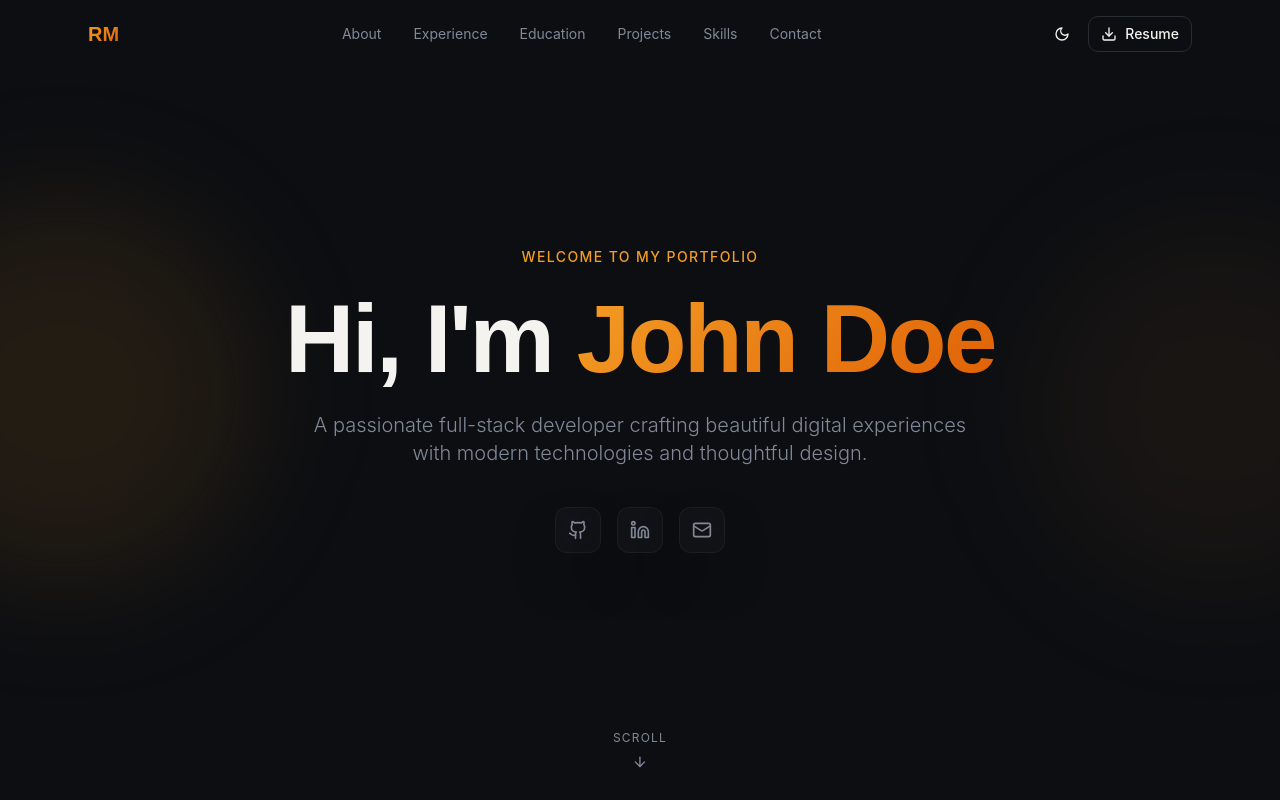
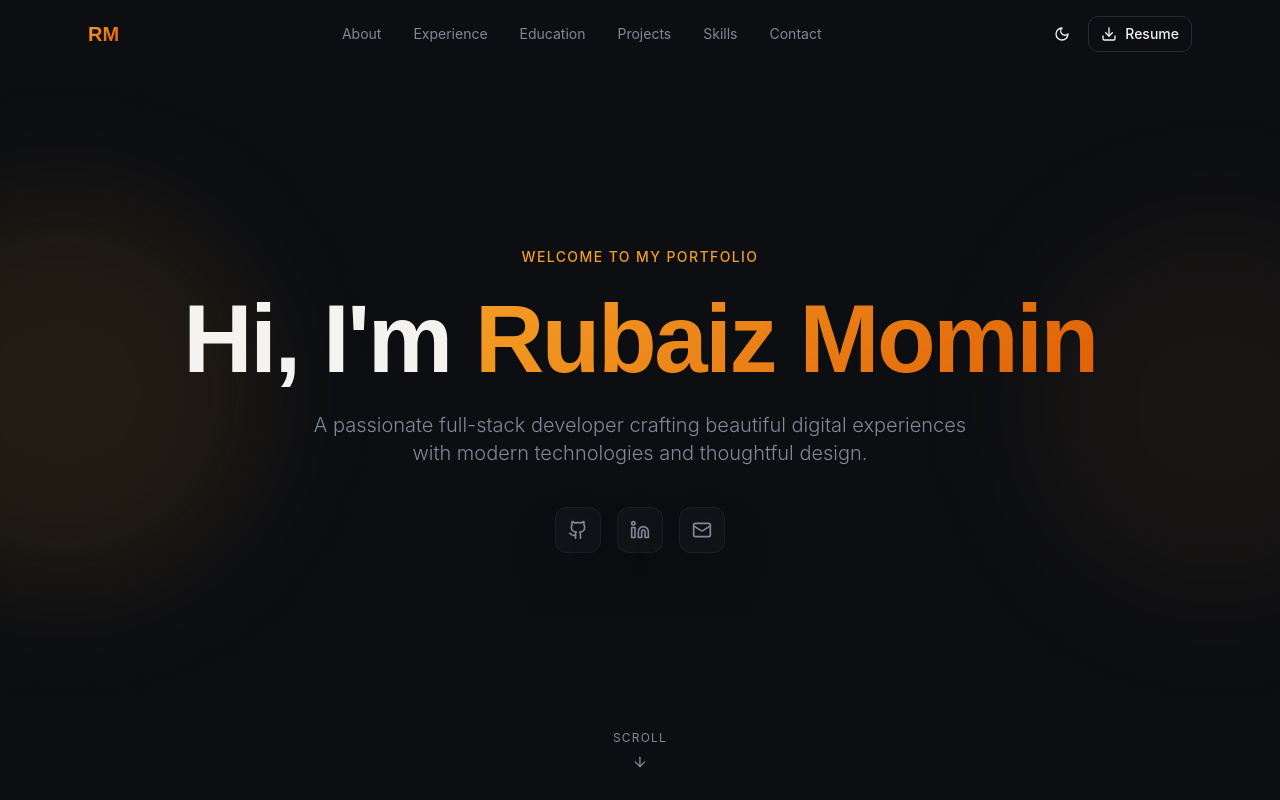
Before and after one commit to rubaizmomin/portfolio, a React (Vite) app: page / in a window 1280 px wide. Shown: the top 800 px of the page. Built offline with nearby package versions, Linux system fonts and the light colour scheme; the HTML template or start-up script is replaced by a standard one.

Commit message:
changed name

```diff
--- a/index.html
+++ b/index.html
@@ -3,19 +3,15 @@
   <head>
     <meta charset="UTF-8" />
     <meta name="viewport" content="width=device-width, initial-scale=1.0" />
-    <title>John Doe | Full-Stack Developer Portfolio</title>
+    <title>Rubaiz Momin</title>
     <meta name="description" content="Full-stack developer portfolio showcasing projects, experience, and skills in React, TypeScript, and modern web technologies." />
-    <meta name="author" content="John Doe" />
+    <meta name="author" content="Rubaiz Momin" />
     <meta name="keywords" content="portfolio, developer, full-stack, React, TypeScript, web development" />
 
-    <meta property="og:title" content="John Doe | Full-Stack Developer Portfolio" />
+    <meta property="og:title" content="Rubaiz Momin" />
     <meta property="og:description" content="Full-stack developer portfolio showcasing projects, experience, and skills in React, TypeScript, and modern web technologies." />
     <meta property="og:type" content="website" />
     <meta property="og:image" content="https://lovable.dev/opengraph-image-p98pqg.png" />
-
-    <meta name="twitter:card" content="summary_large_image" />
-    <meta name="twitter:site" content="@johndoe" />
-    <meta name="twitter:image" content="https://lovable.dev/opengraph-image-p98pqg.png" />
   </head>
 
   <body>
--- a/src/components/portfolio/ContactSection.tsx
+++ b/src/components/portfolio/ContactSection.tsx
@@ -30,7 +30,7 @@ const ContactSection = () => {
                   <label className="text-sm font-medium mb-2 block">Name</label>
                   <input
                     type="text"
-                    placeholder="John Doe"
+                    placeholder="Rubaiz Momin"
                     className="w-full px-4 py-3 rounded-lg bg-secondary border border-border focus:border-primary focus:outline-none focus:ring-1 focus:ring-primary transition-all"
                   />
                 </div>
@@ -38,7 +38,7 @@ const ContactSection = () => {
                   <label className="text-sm font-medium mb-2 block">Email</label>
                   <input
                     type="email"
-                    placeholder="john@example.com"
+                    placeholder="rubaizmomin@gmail.com"
                     className="w-full px-4 py-3 rounded-lg bg-secondary border border-border focus:border-primary focus:outline-none focus:ring-1 focus:ring-primary transition-all"
                   />
                 </div>
@@ -75,10 +75,10 @@ const ContactSection = () => {
                 <div>
                   <h3 className="font-semibold mb-1">Email</h3>
                   <a
-                    href="mailto:hello@johndoe.com"
+                    href="mailto:rubaizmomin@gmail.com"
                     className="text-muted-foreground hover:text-primary transition-colors"
                   >
-                    hello@johndoe.com
+                    rubaizmomin@gmail.com
                   </a>
                 </div>
               </div>
--- a/src/components/portfolio/Footer.tsx
+++ b/src/components/portfolio/Footer.tsx
@@ -6,7 +6,7 @@ const Footer = () => {
       <div className="max-w-6xl mx-auto px-6 py-8">
         <div className="flex flex-col md:flex-row items-center justify-between gap-4">
           <p className="text-muted-foreground text-sm">
-            © {new Date().getFullYear()} John Doe. Built with passion.
+            © {new Date().getFullYear()} Rubaiz Momin.
           </p>
 
           <div className="flex items-center gap-4">
--- a/src/components/portfolio/HeroSection.tsx
+++ b/src/components/portfolio/HeroSection.tsx
@@ -32,7 +32,7 @@ const HeroSection = () => {
             className="font-display text-5xl md:text-7xl lg:text-8xl font-bold mb-6 tracking-tight"
           >
             Hi, I'm{" "}
-            <span className="gradient-text">John Doe</span>
+            <span className="gradient-text">Rubaiz Momin</span>
           </motion.h1>
 
           <motion.p
@@ -68,7 +68,7 @@ const HeroSection = () => {
               <Linkedin className="w-5 h-5 text-muted-foreground group-hover:text-primary transition-colors" />
             </a>
             <a
-              href="mailto:hello@johndoe.com"
+              href="mailto:rubaizmomin@gmail.com"
               className="p-3 glass-card hover:bg-primary/10 transition-all duration-300 group"
             >
               <Mail className="w-5 h-5 text-muted-foreground group-hover:text-primary transition-colors" />
```
